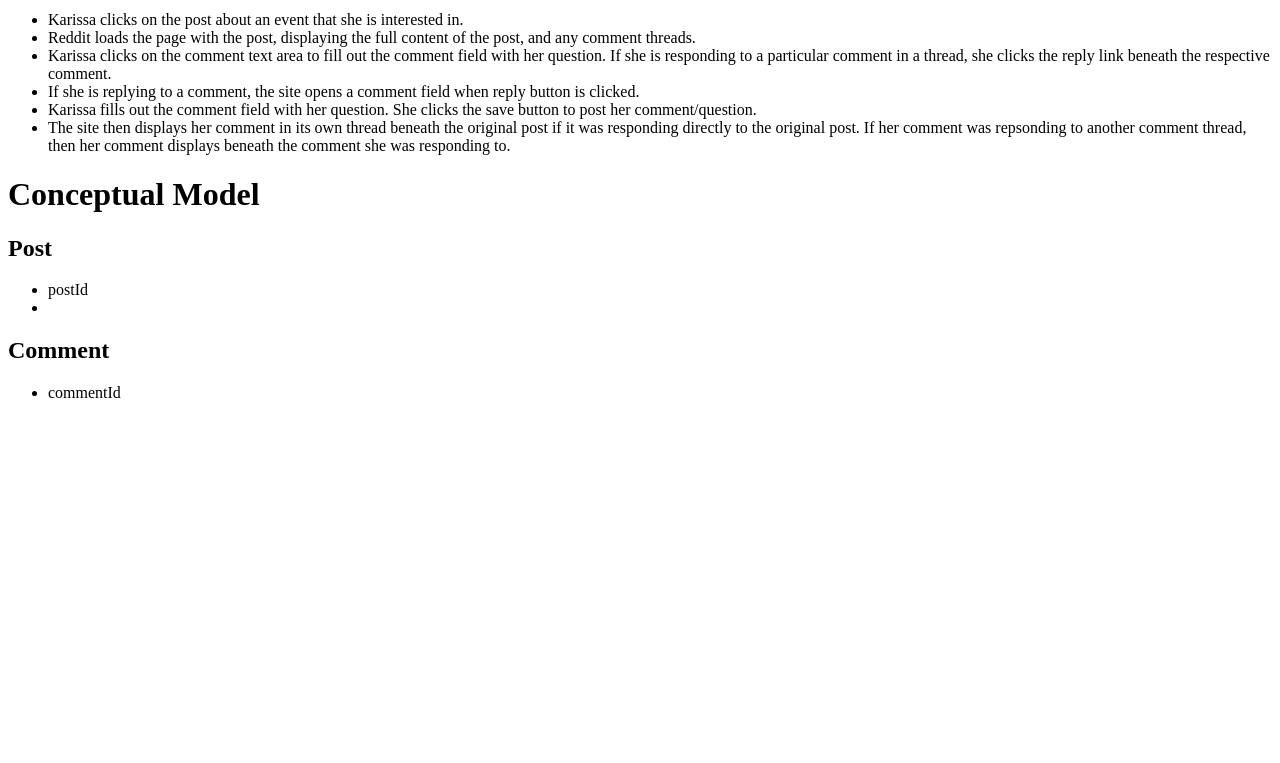
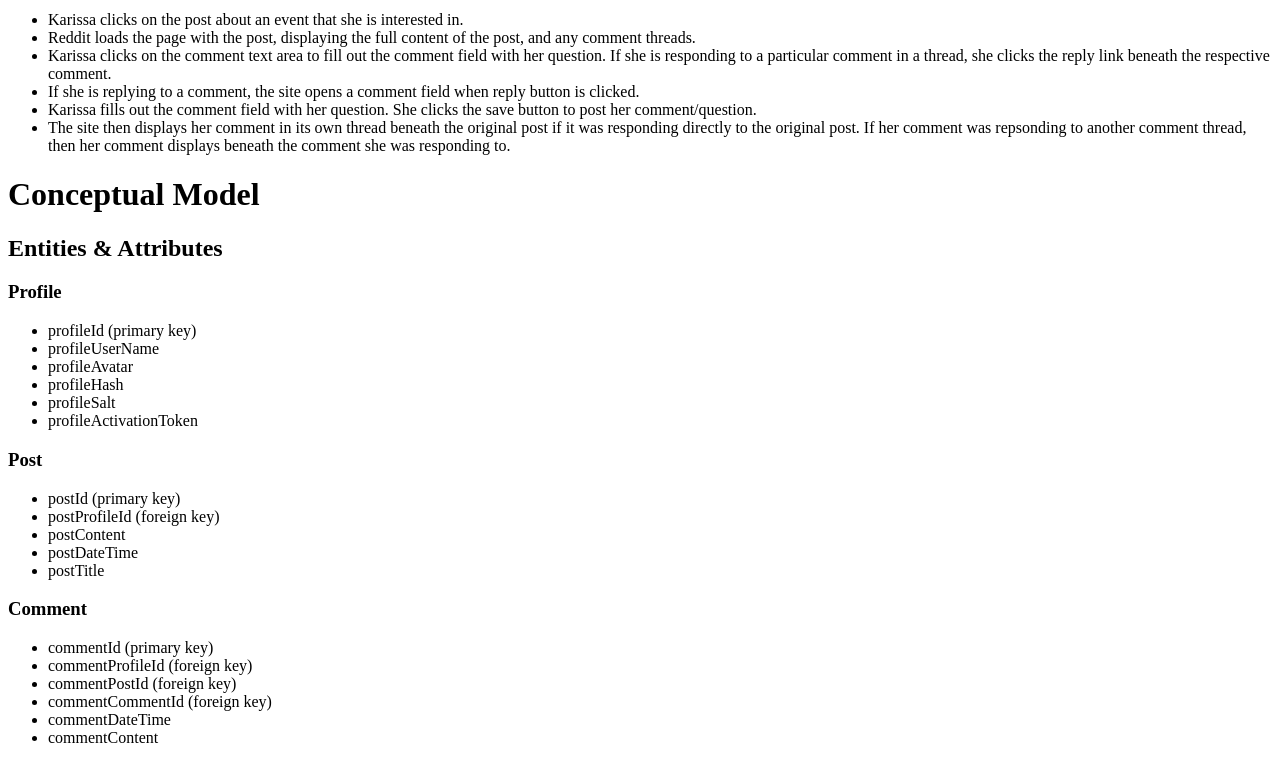
Before and after one commit to Npascetti/data-design, a PHP site: page / in a window 1280 px wide. Shown: the part 531-1294 px from the top of the page. Before the commit the page ends 929 px from the top, so only its background shows below. Run offline with PHP 8.4, Linux system fonts and the light colour scheme.

Commit message:
added profile, post, and comment entities to conceptual model

```diff
--- a/index.php
+++ b/index.php
@@ -34,14 +34,32 @@
 				<li>The site then displays her comment in its own thread beneath the original post if it was responding directly to the original post. If her comment was repsonding to another comment thread, then her comment displays beneath the comment she was responding to.</li>
 			</ul>
 		<h1>Conceptual Model</h1>
-			<h2>Post</h2>
-				<ul>
-					<li>postId</li>
-					<li></li>
-				</ul>
-			<h2>Comment</h2>
-				<ul>
-					<li>commentId</li>
-				</ul>
+			<h2>Entities & Attributes</h2>
+				<h3>Profile</h3>
+					<ul>
+						<li>profileId (primary key)</li>
+						<li>profileUserName</li>
+						<li>profileAvatar</li>
+						<li>profileHash</li>
+						<li>profileSalt</li>
+						<li>profileActivationToken</li>
+					</ul>
+				<h3>Post</h3>
+					<ul>
+						<li>postId (primary key)</li>
+						<li>postProfileId (foreign key)</li>
+						<li>postContent</li>
+						<li>postDateTime</li>
+						<li>postTitle</li>
+					</ul>
+				<h3>Comment</h3>
+					<ul>
+						<li>commentId (primary key)</li>
+						<li>commentProfileId (foreign key)</li>
+						<li>commentPostId (foreign key)</li>
+						<li>commentCommentId (foreign key)</li>
+						<li>commentDateTime</li>
+						<li>commentContent</li>
+					</ul>
 	</body>
 </html>
```
